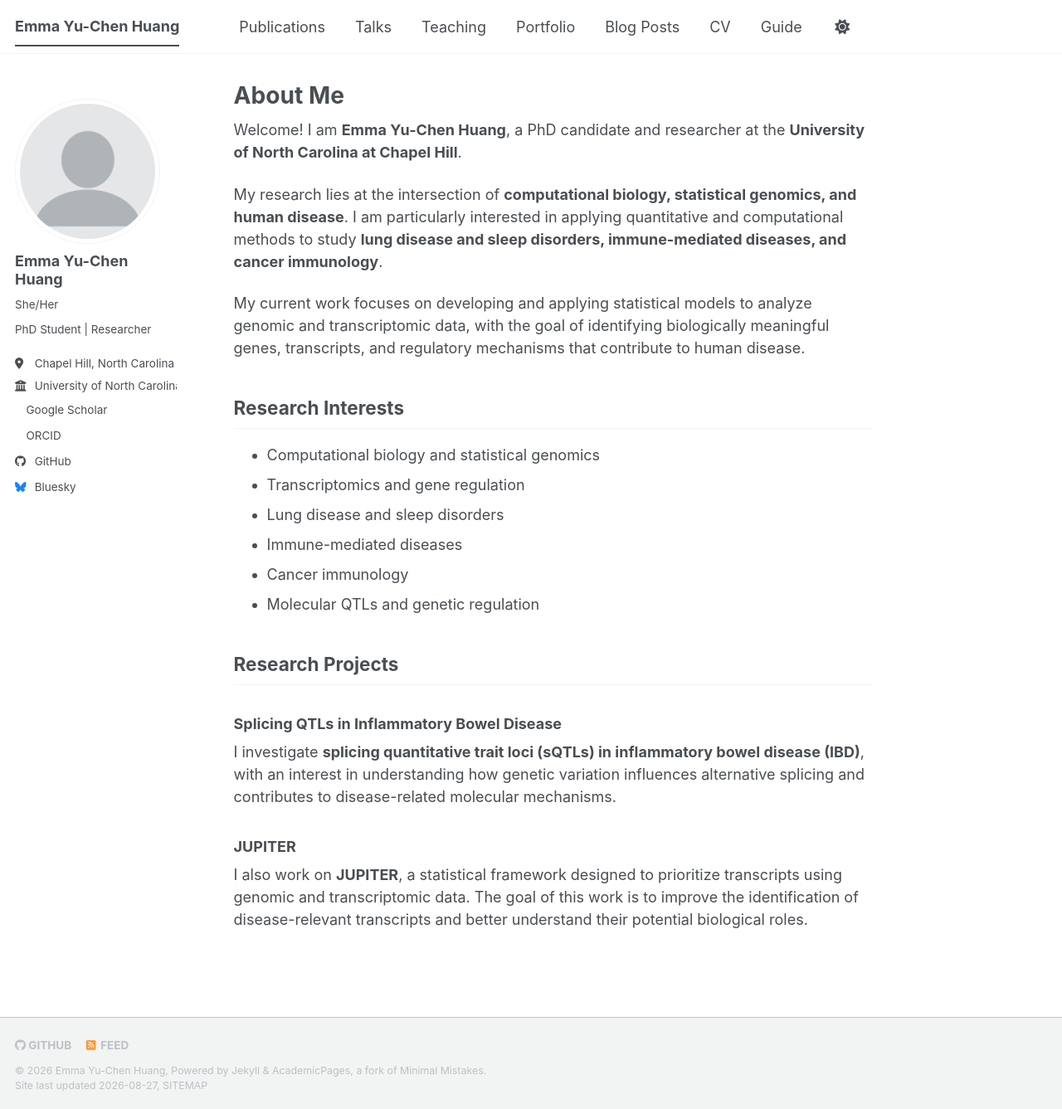
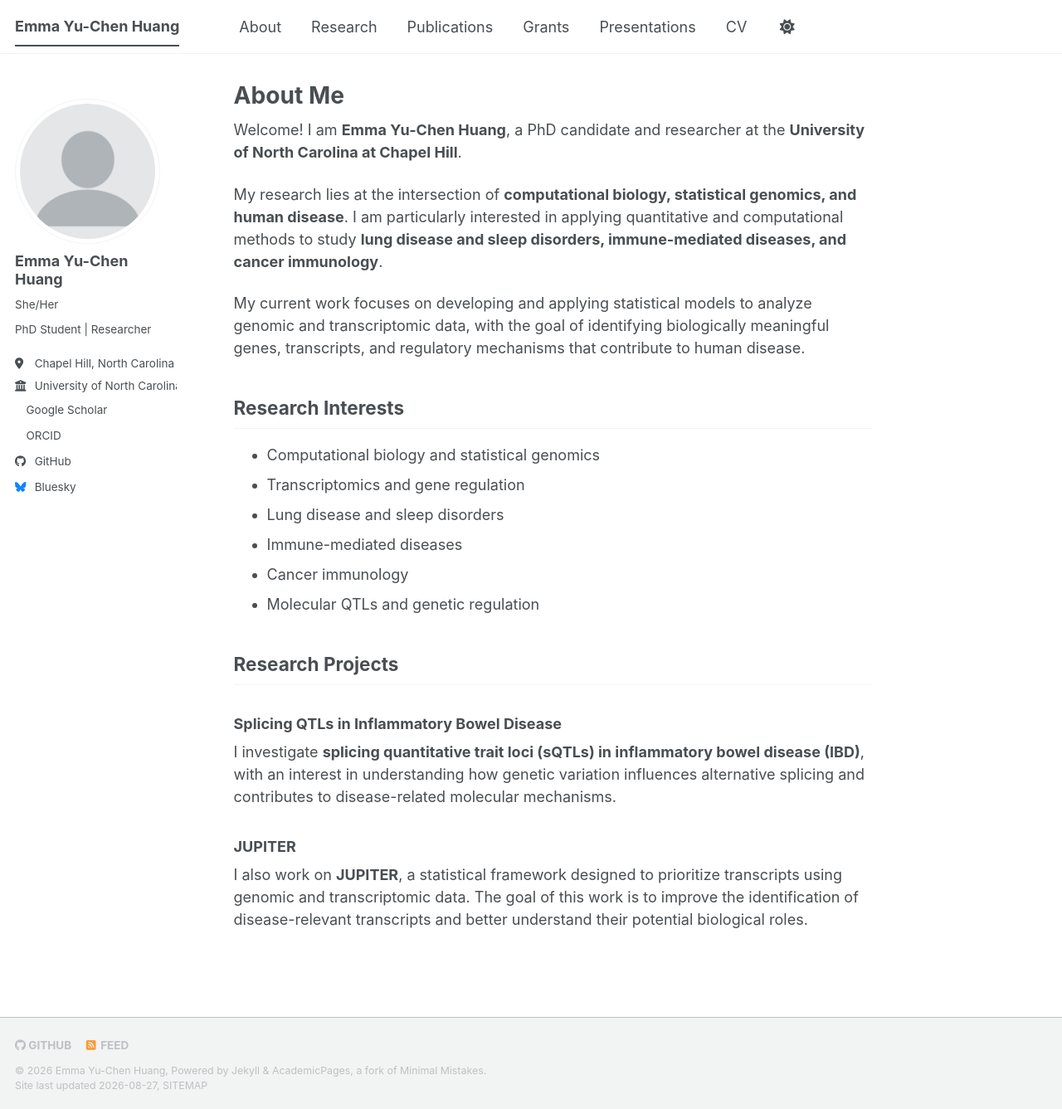
Before and after one commit to yuchen-hahaha/yuchen-hahaha.github.io, a Jekyll site: the page built from _pages/about.md, in a window 1280 px wide and 1337 px high. Shown: the whole window at 83% size. Built offline with Jekyll 4.4.1, drawn with Linux system fonts in a browser that asks for light colours; a style sheet for code colours, icons or effects is not loaded.

Commit message:
Revise navigation structure for clarity
Updated navigation menu by adding 'About', 'Research', 'Grants', and 'Presentations' while removing 'Talks', 'Teaching', 'Portfolio', 'Blog Posts', and 'Guide'.

```diff
--- a/_data/navigation.yml
+++ b/_data/navigation.yml
@@ -8,26 +8,20 @@
 #      Markdown formatted page while the second is generated using JSON.
 
 main:
+  - title: "About"
+    url: /
+
+  - title: "Research"
+    url: /research/
+
   - title: "Publications"
     url: /publications/
 
-  - title: "Talks"
+  - title: "Grants"
+    url: /grants/
+
+  - title: "Presentations"
     url: /talks/
-
-  - title: "Teaching"
-    url: /teaching/
-
-  - title: "Portfolio"
-    url: /portfolio/
-
-  - title: "Blog Posts"
-    url: /year-archive/
 
   - title: "CV"
     url: /cv/
-
-  # - title: "CV"
-  #   url: /cv-json/
-
-  - title: "Guide"
-    url: /markdown/
```
